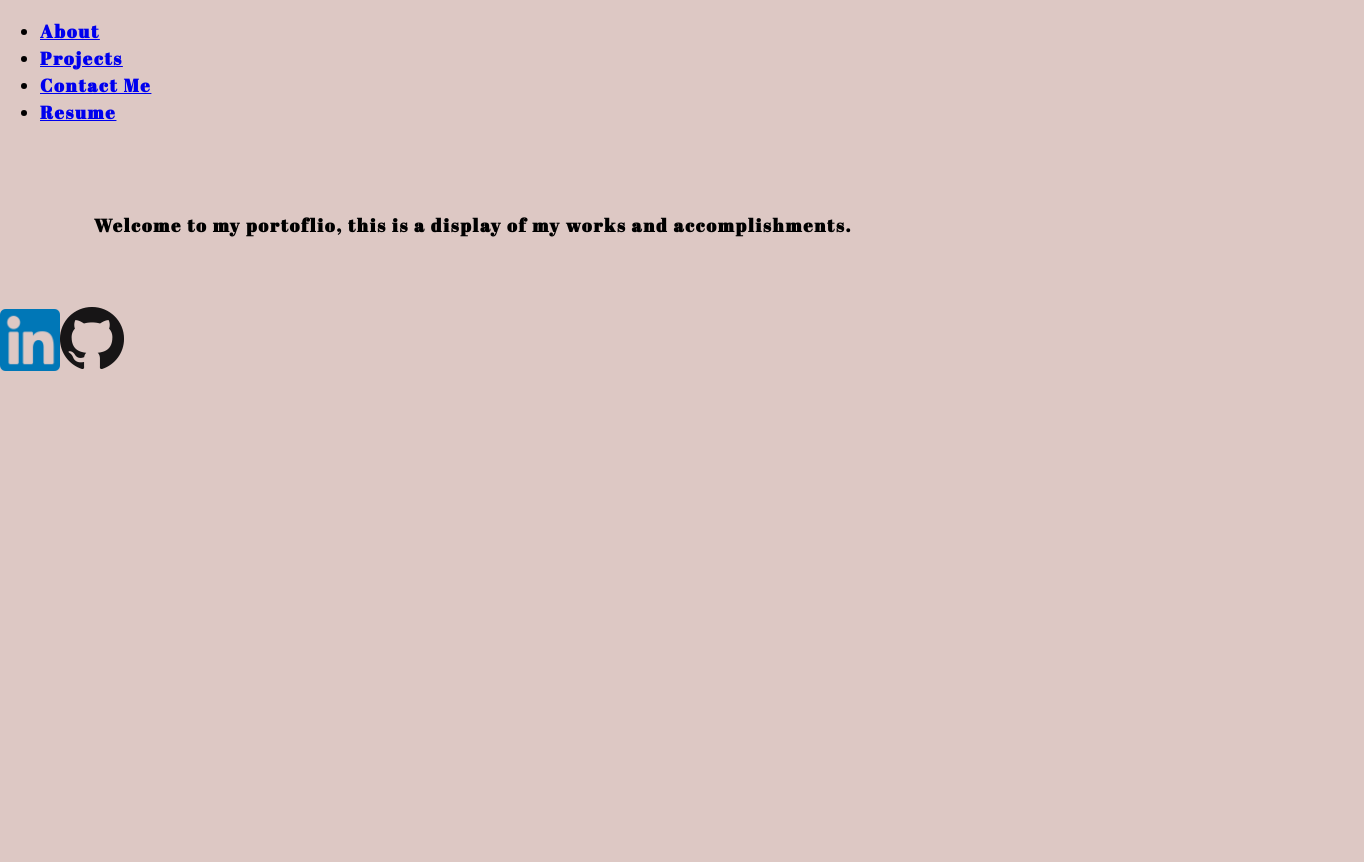
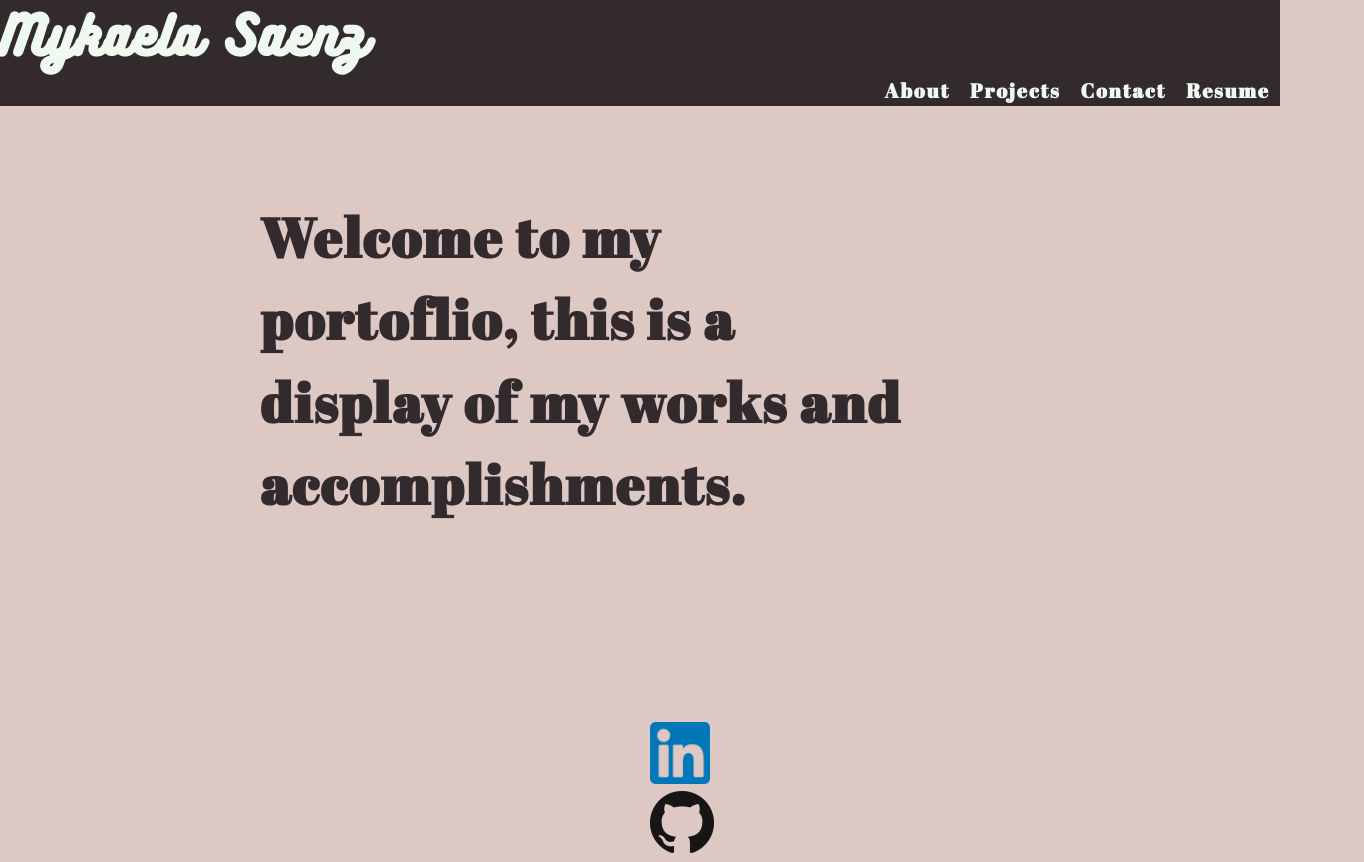
Before and after one commit to Mykaelas/Mykaela-Portfolio, a React (Create React App) app: page / in a window 1280 px wide. Shown: the whole page, 1364 px wide, since content can reach past the window. Before the commit the page ends 800 px from the top, so only its background shows below. Built offline with nearby package versions, Linux system fonts and the light colour scheme.

Commit message:
added in css to the header, footer, and main page

```diff
--- a/src/Components/Footer/index.js
+++ b/src/Components/Footer/index.js
@@ -7,12 +7,14 @@ import Indeed from '../../Assets/Icons/linkedin.png'
 function Footer() {
     return (
         <footer>
-            <a href="https://www.linkedin.com/in/mykaela-saenz-526211141/" rel="noopener">
-                <img height="62px" width="60px" src={Indeed} alt='indeed icon' />
-            </a>
-            <a href="https://github.com/Mykaelas" rel="noopener">
-                <img src={Github} alt="Github icon" />
-            </a>
+            <div className="footerA">
+                <a href="https://www.linkedin.com/in/mykaela-saenz-526211141/" target="_blank" rel="noreferrer">
+                    <img height="62px" width="60px" src={Indeed} alt='indeed icon' />
+                </a>
+                <a href="https://github.com/Mykaelas" target="_blank" rel="noreferrer">
+                    <img src={Github} alt="Github icon" />
+                </a>
+            </div>
         </footer>
     )
 }
--- a/src/Components/Header/index.js
+++ b/src/Components/Header/index.js
@@ -6,7 +6,12 @@ function Header(props) {
     } = props;
     return (
         <div>
-            <header>
+            <header id="header1">
+                <a href="/" id="userName">
+                    <h1>
+                        Mykaela Saenz
+                    </h1>
+                </a>
                     <Nav id="Nav" setTabSelected={setTabSelected}>
                     </Nav>
 
--- a/src/Components/Main/index.js
+++ b/src/Components/Main/index.js
@@ -4,7 +4,7 @@ function Main() {
 
     return(
         <div>
-            <p>
+            <p className="mainPage">
                 Welcome to my portoflio, this is a display of my works and accomplishments.
             </p>
         </div>
--- a/src/Components/Nav/index.js
+++ b/src/Components/Nav/index.js
@@ -9,7 +9,7 @@ function Nav(props) {
 
   // add on click for contact, resume, and portfolio
   return (
-    <header className="flex-row px-1">
+    // <header className="flex-row px-1">
       <nav>
         <ul className="flex-row">
           <li className="mx-2">
@@ -24,7 +24,7 @@ function Nav(props) {
           </li>
           <li className="mx-2">
             <a data-testid="contact" href="#contact" onClick={() => setTabSelected('contact')}>
-              Contact Me
+              Contact
             </a>
           </li>
           <li className="mx-2">
@@ -34,7 +34,7 @@ function Nav(props) {
           </li>
         </ul>
       </nav>
-    </header>
+    // </header>
   );
 }
 
--- a/src/Components/Portfolio/index.js
+++ b/src/Components/Portfolio/index.js
@@ -18,10 +18,10 @@ function Portfolio() {
                     <img src={Movie} alt="MoodFlix" />
                     <h1> #MoodFlix </h1>
                     <div id="websiteContainer">
-                        <a href="https://github.com/bjennings90/Movie-Finder" rel="noopener">
+                        <a href="https://github.com/bjennings90/Movie-Finder" target="_blank" rel="noreferrer">
                             GitHub
                         </a>
-                        <a href="https://bjennings90.github.io/Movie-Finder/" rel="noopener">
+                        <a href="https://bjennings90.github.io/Movie-Finder/" target="_blank" rel="noreferrer">
                             Website
                         </a>
                     </div>
@@ -32,10 +32,10 @@ function Portfolio() {
                     <img src={Compere} alt="Compere" />
                     <h1> Compére </h1>
                     <div id="websiteContainer">
-                        <a href="https://github.com/AHudg/compere" rel="noopener">
+                        <a href="https://github.com/AHudg/compere" target="_blank" rel="noreferrer">
                             GitHub
                         </a>
-                        <a href="https://vast-eyrie-87159.herokuapp.com/" rel="noopener">
+                        <a href="https://vast-eyrie-87159.herokuapp.com/" target="_blank" rel="noreferrer">
                             Website
                         </a>
                     </div>
@@ -46,10 +46,10 @@ function Portfolio() {
                     <img src={Do} alt="Do you have that in the back?" />
                     <h1> Do you have that in the back? </h1>
                     <div id="websiteContainer">
-                        <a href="https://github.com/Mykaelas/Do-You-Have-That-In-The-Back" rel="noopener">
+                        <a href="https://github.com/Mykaelas/Do-You-Have-That-In-The-Back" target="_blank" rel="noreferrer">
                             GitHub
                         </a>
-                        <a href="https://www.youtube.com/watch?v=RF0-2K2CSqk" rel="noopener">
+                        <a href="https://www.youtube.com/watch?v=RF0-2K2CSqk" target="_blank" rel="noreferrer">
                             Youtube
                         </a>
                     </div>
@@ -60,10 +60,10 @@ function Portfolio() {
                     <img src={Schedule} alt="Inside Notes" />
                     <h1> Inside Notes </h1>
                     <div id="websiteContainer">
-                        <a href="https://github.com/Mykaelas/Inside-Notes" rel="noopener">
+                        <a href="https://github.com/Mykaelas/Inside-Notes" target="_blank" rel="noreferrer">
                             GitHub
                         </a>
-                        <a href="https://afternoon-garden-11659.herokuapp.com/notes" rel="noopener">
+                        <a href="https://afternoon-garden-11659.herokuapp.com/notes" target="_blank" rel="noreferrer">
                             Website
                         </a>
                     </div>
@@ -74,10 +74,10 @@ function Portfolio() {
                     <img src={Cards} alt="Have You Met Linda" />
                     <h1> Have You Met Linda</h1>
                     <div id="websiteContainer">
-                        <a href="https://github.com/Mykaelas/Have-You-Met-Linda" rel="noopener">
+                        <a href="https://github.com/Mykaelas/Have-You-Met-Linda" target="_blank" rel="noreferrer">
                             GitHub
                         </a>
-                        <a href="https://www.youtube.com/watch?v=ogiMFJVgBAA" rel="noopener">
+                        <a href="https://www.youtube.com/watch?v=ogiMFJVgBAA" target="_blank" rel="noreferrer">
                             Youtube
                         </a>
                     </div>
@@ -88,7 +88,7 @@ function Portfolio() {
                     <img src={Fitsical} alt="Let's Get Fitsical" />
                     <h1> Let's Get Fitsical</h1>
                     <div id="websiteContainer">
-                        <a href="https://github.com/Mykaelas/lets-get-fitsical" rel="noopener">
+                        <a href="https://github.com/Mykaelas/lets-get-fitsical" target="_blank" rel="noreferrer">
                             GitHub
                         </a>
                     </div>
--- a/src/index.css
+++ b/src/index.css
@@ -1,17 +1,15 @@
-main {
-	margin: 0 auto;
-	max-width: 90%;
-  padding: 50px 30px;
-}
+
 :root {
   --primary: #ddc8c4;
   --secondary: #6B4D57;
   --tertiary: #896a67;
   --light: #Eff9f0;
-  --dark: #13070c;
+  --dark: #322a2d;
 }
 
 * {
+  padding: 0;
+  margin: 0;
   box-sizing: border-box;
 }
 
@@ -30,7 +28,10 @@ main {
   font-weight: normal;
   font-style: normal;
 }
+main {
 
+	max-width: 90%;
+}
 html,
 body {
   min-height: 100%;
@@ -47,3 +48,48 @@ body {
   font-family:'Abril', 'Helvetica Neue', Helvetica, Arial;
 
 }
+
+#header1 {
+  background-color: var(--dark);
+}
+
+#userName {
+  color: var(--light);
+  font-family: 'Bukhari', 'Helvetica Neue', Helvetica;
+  text-decoration: none;
+  font-size: 1.4em;
+}
+
+.flex-row {
+  display: flex;
+  flex-direction: row;
+  justify-content: right;
+}
+
+nav a {
+  color: var(--light);
+  text-decoration: none;
+  padding: 0px 10px 0px 10px;
+  font-size: 20px;
+}
+
+.mx-2 {
+  list-style: none;
+}
+
+.mainPage {
+  color: var(--dark);
+  font-size: 55px;
+  margin: 80px 250px;
+  padding: 10px 0px 110px 10px;
+}
+
+footer {
+  position:relative;
+  display: flex;
+  flex-direction:row;
+  height: 80px;
+}
+.footerA {
+  padding: 6px 650px;
+}
```
